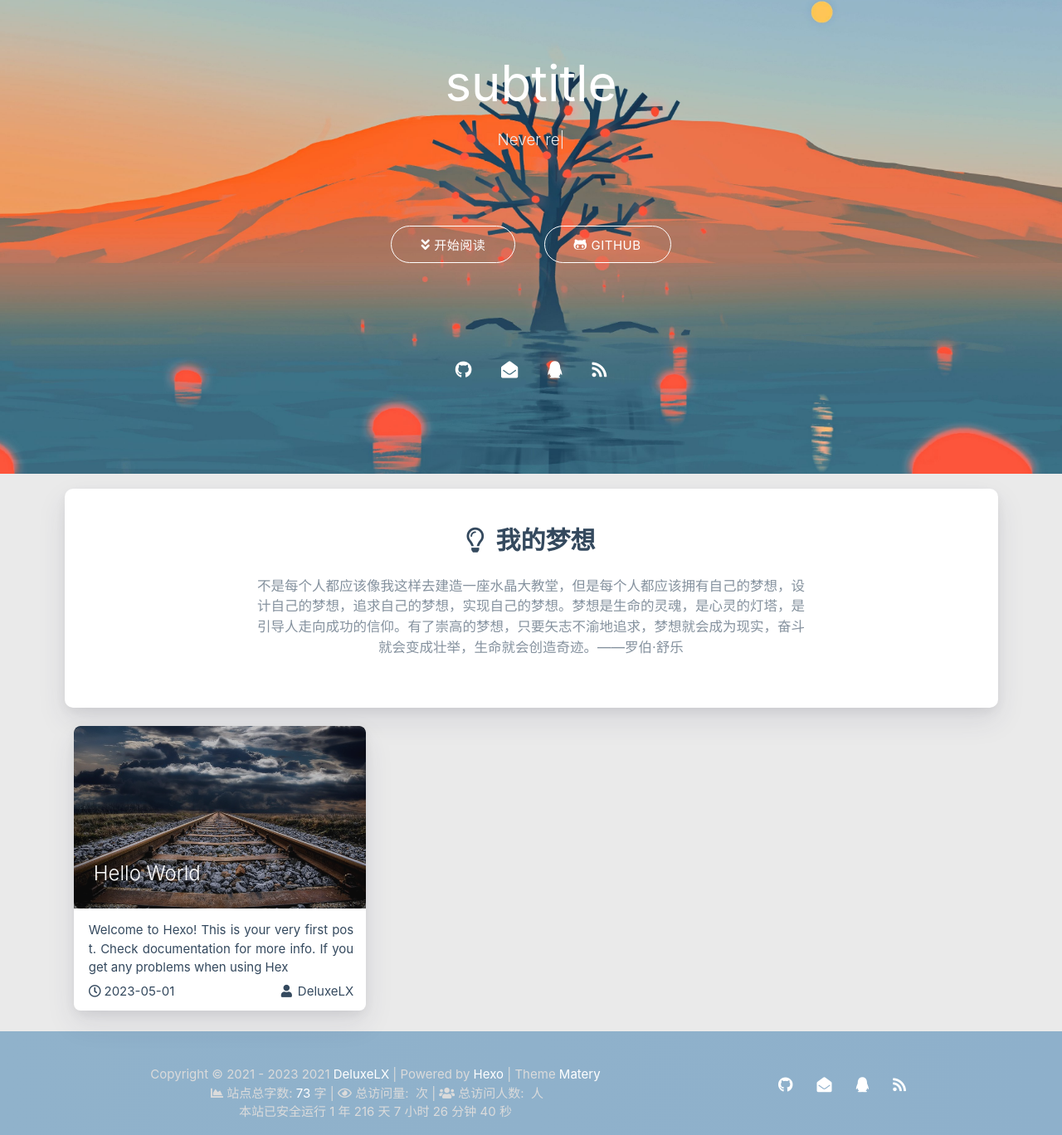
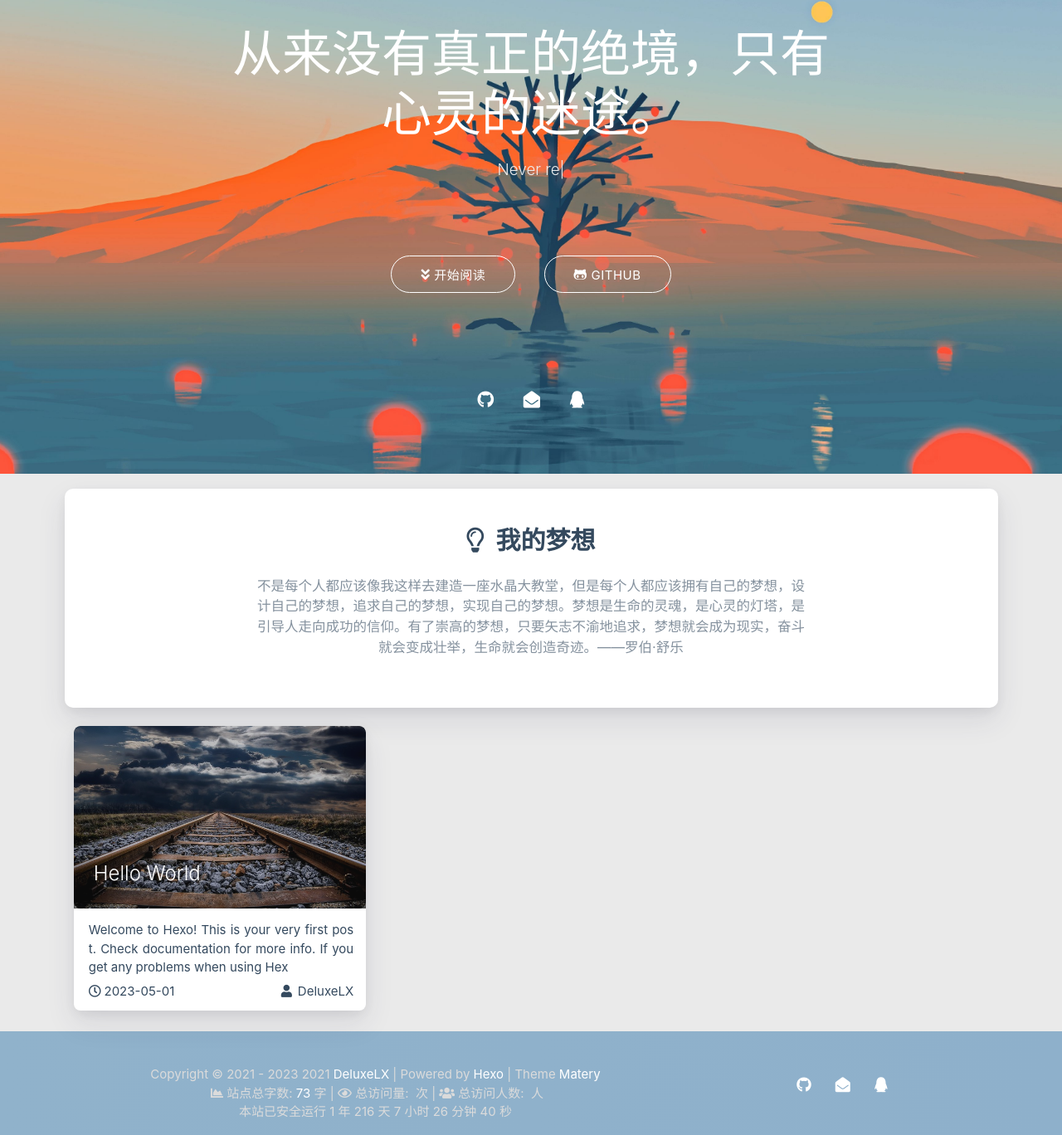
Before and after one commit to DeluxeLX/DeluxeLX.github.io, a plain HTML site: page index.html in a window 1280 px wide. Shown: the part 229-1597 px from the top of the page at 83% size. Drawn offline with nearby package versions, Linux system fonts and the light colour scheme; some packages are replaced by stand-ins of ours; a script that the page names is missing.

Commit message:
Site updated: 2023-05-01 15:26:32

```diff
--- a/2023/05/01/hello-world/index.html
+++ b/2023/05/01/hello-world/index.html
@@ -1082,10 +1082,6 @@
 
 
 
-    <a href="/atom.xml" class="tooltipped" target="_blank" data-tooltip="RSS 订阅" data-position="top" data-delay="50">
-        <i class="fas fa-rss"></i>
-    </a>
-
 </div>
     </div>
 </footer>
@@ -1247,6 +1243,8 @@ $(function () {
 
 
 
+    <script type="text/javascript" src="/libs/background/ribbon-dynamic.js" async="async"></script>
+
 
 
     <script src="/libs/instantpage/instantpage.js" type="module"></script>
--- a/index.html
+++ b/index.html
@@ -362,7 +362,7 @@
         <div class="brand">
             <div class="title center-align">
 
-                    subtitle
+                从来没有真正的绝境，只有心灵的迷途。
 
             </div>
 
@@ -432,10 +432,6 @@
 
 
 
-
-    <a href="/atom.xml" class="tooltipped" target="_blank" data-tooltip="RSS 订阅" data-position="top" data-delay="50">
-        <i class="fas fa-rss"></i>
-    </a>
 
 </div>
         </div>
@@ -761,10 +757,6 @@
 
 
 
-    <a href="/atom.xml" class="tooltipped" target="_blank" data-tooltip="RSS 订阅" data-position="top" data-delay="50">
-        <i class="fas fa-rss"></i>
-    </a>
-
 </div>
     </div>
 </footer>
@@ -926,6 +918,8 @@ $(function () {
 
 
 
+    <script type="text/javascript" src="/libs/background/ribbon-dynamic.js" async="async"></script>
+
 
 
     <script src="/libs/instantpage/instantpage.js" type="module"></script>
```
Also changed, not shown: 404/index.html (+2 -4 lines), about/index.html (+3 -13 lines), archives/2023/05/index.html (+3 -5 lines), archives/2023/index.html (+3 -5 lines), archives/index.html (+3 -5 lines), categories/index.html (+3 -5 lines), contact/index.html (+3 -5 lines), friends/index.html (+3 -5 lines), tags/index.html (+3 -5 lines).
